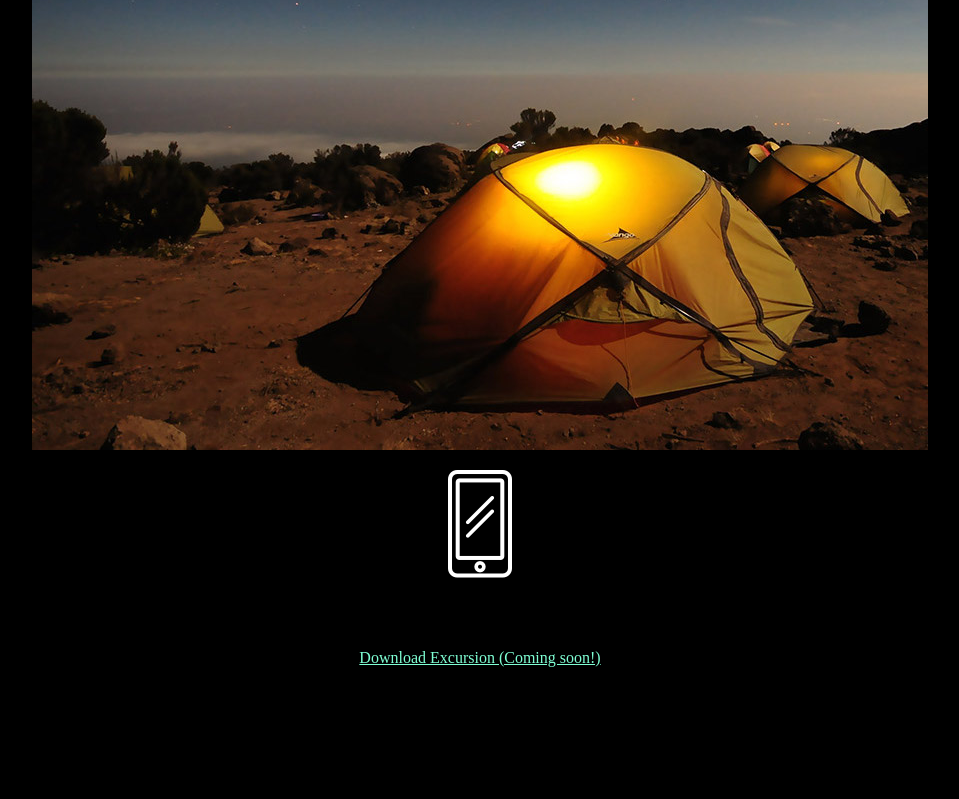
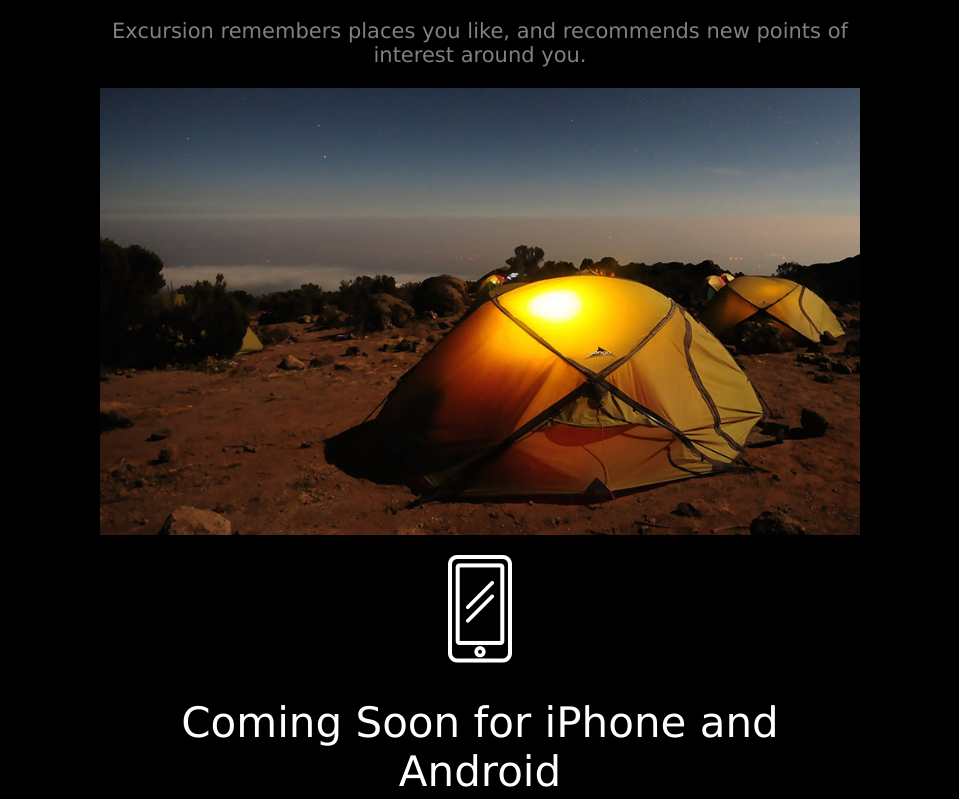
Before and after one commit to Psc30/excursion, a plain HTML site: page index.html in a window 1280 px wide. Shown: the part 491-1290 px from the top of the page, without its empty margins (160-1119 px from the left). Before the commit the page ends 1208 px from the top, so only its background shows below. Drawn offline with Linux system fonts and the light colour scheme.

Commit message:
MOdified html and finished style.css

```diff
--- a/index.html
+++ b/index.html
@@ -6,8 +6,10 @@
         <link rel="stylesheet" href="resources/css/style.css">
     </head>
     <body>
+        <div class="container">
         <h1>Discover hidden places in the world around you</h1>
-        <p><a href="#">Download Excursion (Coming soon!)</a></p>
+
+        <a class=download-link" href="#">Download Excursion (Coming soon!)</a>
 
         <!-- Add the video -->
         <video autoplay="" muted="" loop="">
@@ -18,19 +20,22 @@
         <p>Excursion remembers places you like, and recommends new points of interest around you.</p>
 
         <!-- Add the image landscape -->
-        <p>
+
             <img src="resources/images/camp.jpg" alt="Landscape">
-        </p>
+
 
         <!-- Add the cellphone icon -->
-         <p>
+
             <img class="app" src="resources/images/phone.png"  alt="Cellphone Icon">
-         </p>
+
 
          <h2>Coming Soon for iPhone and Android</h2>
-         <p><a href="#">Download Excursion (Coming soon!)</a></p>
+         <a class="download-link" href="#">Download Excursion (Coming soon!)</a>
+
+         <!-- Right-aligned footer -->
          <footer>
-            <p>© Excursion</p>
+            <p class="footer-text">© Excursion</p>
         </footer>
-    </body>
+    </div>
+</body>
 </html>
--- a/resources/css/style.css
+++ b/resources/css/style.css
@@ -6,12 +6,61 @@ h1 {
     text-align: center;
 }
 
+h2 {
+    font-family: Verdana;
+    font-weight: 300;
+    font-size: 42px;
+    color: white;
+}
+
+h2 + p {
+    font-family: Verdana;
+    font-size: 21px;
+    color: gray;
+}
+
 a {
     color:aquamarine;
     font-size: 16px;
 }
 
+/* Basic layout styles */
 body {
+    margin: 0;
     background-color: black;
     text-align: center;
 }
+
+/* Main layout container */
+.container {
+    max-width: 800px;
+    margin: 0 auto;
+    padding: 20px;
+    box-sizing: border-box;
+    text-align: center;
+}
+
+/* Video and images centered */
+video,
+img {
+    display: block;
+    margin: 20px auto;
+    max-width: 100%;
+    height: auto;
+}
+
+/* Download link style */
+.download-link {
+    display: inline-block;
+    color: aquamarine;
+    text-decoration: underline;
+    margin: 15px 0;
+    font-weight: bold;
+}
+
+/* Footer aligned to the right within the centered container */
+.footer-text {
+    text-align: right;
+    color: gray;
+    margin-top: 40px;
+}
```
